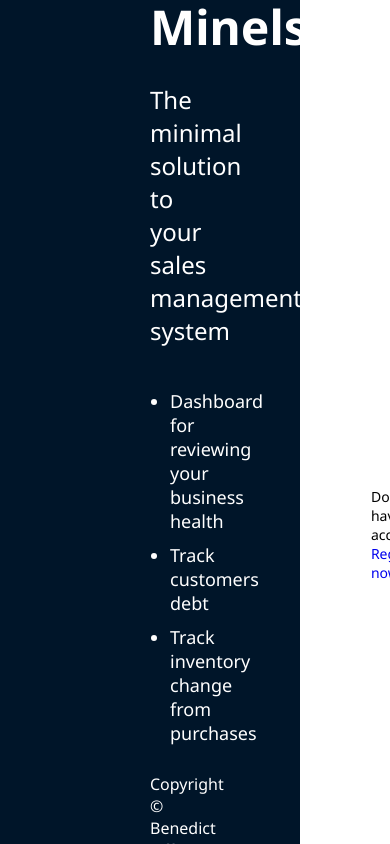
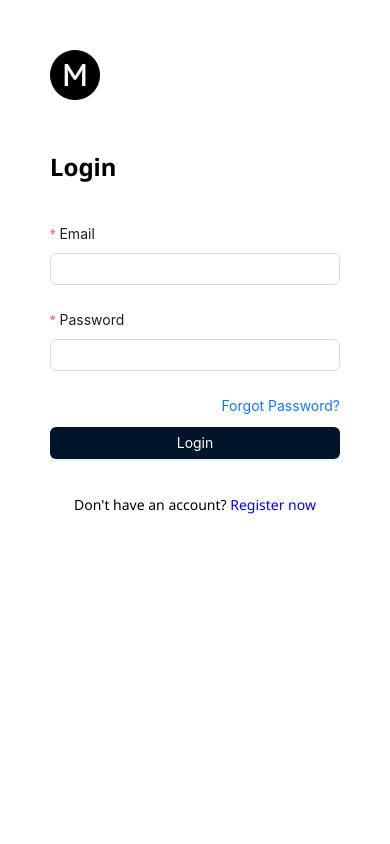
Before and after one commit to Benedict-J/Minels, a Next.js app: page /login in a window 390 px wide. Built offline with nearby package versions, Linux system fonts and the light colour scheme; no server answers.

Commit message:
Added responsive styling for auth layout

```diff
--- a/components/layout/AuthLayout/index.module.scss
+++ b/components/layout/AuthLayout/index.module.scss
@@ -38,8 +38,38 @@
 .auth_container {
   height: 100vh;
   overflow: hidden;
+
+  h1 {
+    display: none;
+  }
 }
 
 .footer {
   color: white;
 }
+
+@media (max-width: 992px) {
+  .cover_background {
+    padding-inline: 50px;
+  }
+}
+
+@media (max-width: 768px) {
+  .cover_background {
+    display: none;
+  }
+
+  .auth_container {
+    img {
+      display: block;
+      padding-top: 50px;
+      padding-inline: 50px;
+    }
+  }
+}
+
+// @media (max-width: 576px) {
+//   .cover_background {
+//     display: none;
+//   }
+// }
--- a/components/layout/AuthLayout/index.tsx
+++ b/components/layout/AuthLayout/index.tsx
@@ -1,3 +1,4 @@
+import Image from "next/image";
 import styles from "./index.module.scss";
 
 export default function AuthLayout({
@@ -5,7 +6,6 @@ export default function AuthLayout({
 }: { children: React.ReactNode }) {
   return (
     <div className={styles.home_container}>
-      {/* {contextHolder} */}
       <div className={styles.cover_background}>
         <h1>Minels</h1>
         <p>The minimal solution to your sales management system</p>
@@ -25,6 +25,12 @@ export default function AuthLayout({
         </footer>
       </div>
       <div className={styles.auth_container}>
+        <Image
+          src="/android-chrome-512x512.png"
+          alt="Logo"
+          width={50}
+          height={50}
+        />
         {children}
       </div>
     </div>
--- a/pages/forgot-password/index.module.scss
+++ b/pages/forgot-password/index.module.scss
@@ -20,6 +20,7 @@
 
   .form {
     width: 100%;
+    margin-bottom: 10px;
   }
 
   .button {
@@ -37,3 +38,24 @@
     opacity: 1;
   }
 }
+
+@media (max-width: 992px) {
+  .form_container {
+    padding-inline: 50px;
+  }
+}
+
+@media (max-width: 768px) {
+  .form_container {
+    width: 100vw;
+    padding-inline: 150px;
+  }
+}
+
+@media (max-width: 576px) {
+  .form_container {
+    width: 100vw;
+    padding-inline: 50px;
+    padding-block: 50px;
+  }
+}
--- a/pages/forgot-password/index.tsx
+++ b/pages/forgot-password/index.tsx
@@ -4,6 +4,7 @@ import { Button, Form, Input } from "antd"
 import { useContext } from "react"
 import { AuthContext } from "@/context/auth"
 import { useRouter } from "next/router"
+import Link from "next/link"
 
 export default function ForgotPassword() {
   const router = useRouter();
@@ -31,6 +32,9 @@ export default function ForgotPassword() {
           Reset password
         </Button>
       </Form>
+      <Link href="/login" style={{ textDecoration: 'none' }}>
+        Back to login
+      </Link>
     </div>
   )
 }
--- a/pages/login/index.module.scss
+++ b/pages/login/index.module.scss
@@ -50,3 +50,24 @@
     opacity: 1;
   }
 }
+
+@media (max-width: 992px) {
+  .form_container {
+    padding-inline: 50px;
+  }
+}
+
+@media (max-width: 768px) {
+  .form_container {
+    width: 100vw;
+    padding-inline: 150px;
+  }
+}
+
+@media (max-width: 576px) {
+  .form_container {
+    width: 100vw;
+    padding-inline: 50px;
+    padding-block: 30px;
+  }
+}
--- a/pages/register/index.module.scss
+++ b/pages/register/index.module.scss
@@ -47,3 +47,24 @@
     opacity: 1;
   }
 }
+
+@media (max-width: 992px) {
+  .form_container {
+    padding-inline: 50px;
+  }
+}
+
+@media (max-width: 768px) {
+  .form_container {
+    width: 100vw;
+    padding-inline: 150px;
+  }
+}
+
+@media (max-width: 576px) {
+  .form_container {
+    width: 100vw;
+    padding-inline: 50px;
+    padding-block: 30px;
+  }
+}
```
Also changed, not shown: public/android-chrome-512x512.png (added).
